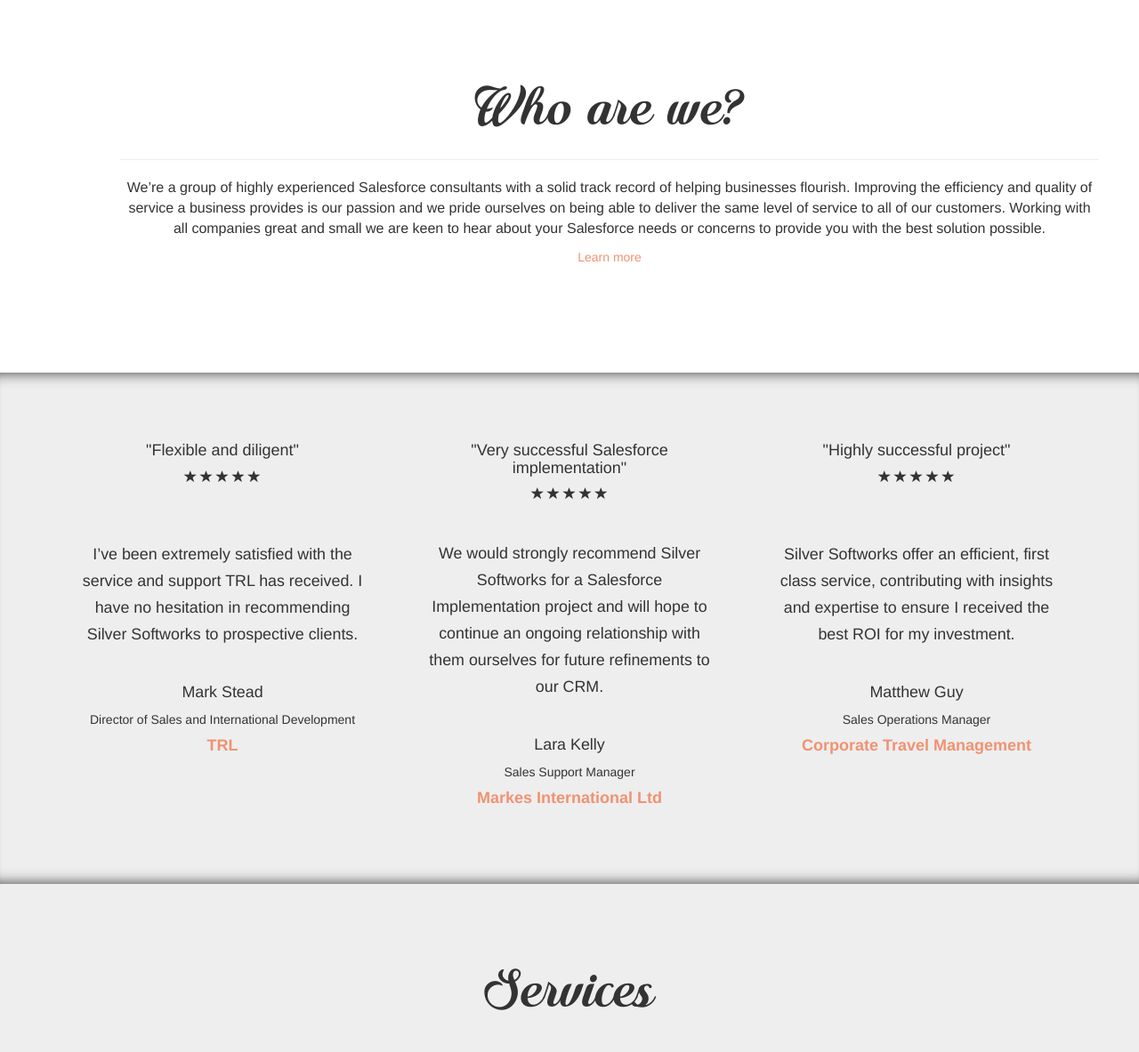
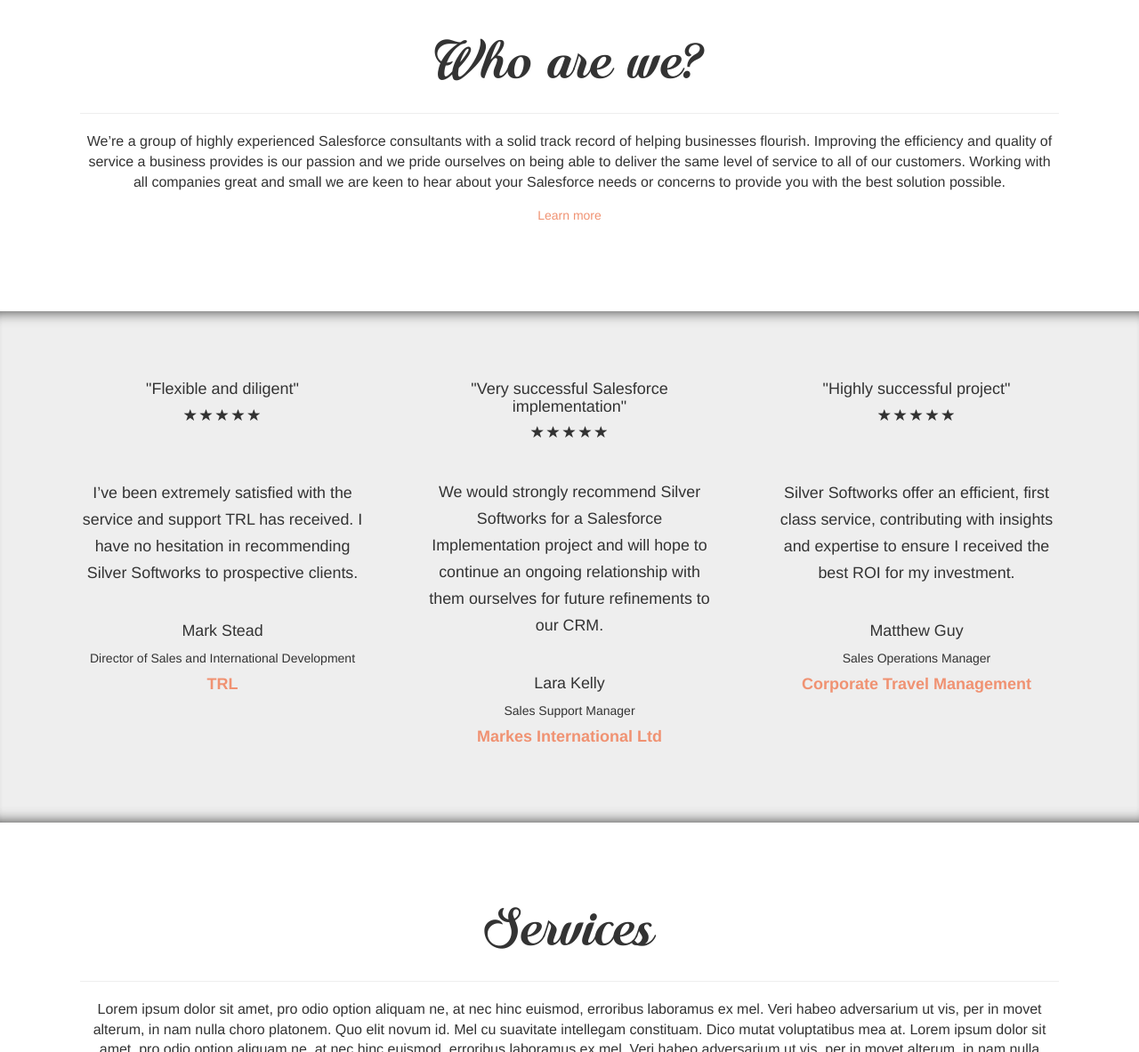
Before and after one commit to ThomasDavidPacker/Silver-Softworks, a Jekyll site: the page built from index.html, in a window 1280 px wide and 1400 px high, scrolled down 283 px. Shown: the part 217-1400 px from the top of the window at 89% size. Built offline with Jekyll 4.4.1, drawn with Linux system fonts in a browser that asks for light colours; nearby versions of some CDN libraries.

Commit message:
Mobile updates
Mobile updates

```diff
--- a/about.html
+++ b/about.html
@@ -3,7 +3,7 @@
 ---
 
 <div id="main-content">
-	<div class="c_section_large">
+	<div class="jumbotron" id="c_jumbotron_full_width_white">
 		<div class="container">
 			<div class="row">
 				<div class="col-md-12">
--- a/contact.html
+++ b/contact.html
@@ -10,7 +10,7 @@
 		</div>
 	</div>-->
 
-	<div class="c_section_large">
+	<div class="jumbotron" id="c_jumbotron_full_width_white">
 		<div class="container">
 			<div class="row">
 				<div class="col-md-12">
@@ -115,7 +115,7 @@
 	</div>
 
 
-	<div class="c_section_large">
+	<div class="jumbotron" id="c_jumbotron_full_width_white">
 		<div class="container">
 			<div class="row">
 				<div class="col-md-12">
--- a/css/style.css
+++ b/css/style.css
@@ -1,4 +1,14 @@
-.dropdown-menu
+#c_jumbotron_full_width_white
+{
+	background-color: white;
+}
+
+#c_jumbotron_full_width_white p
+{
+	font-size: 16px;
+}
+
+ .dropdown-menu
 {
 	padding: 0px;
 	border-top: 0px;
--- a/index.html
+++ b/index.html
@@ -76,7 +76,7 @@
 		</div>
 	</div>
 
-	<div class="c_section_large">
+	<div class="jumbotron" id="c_jumbotron_full_width_white">
 		<div class="container">
 			<div class="row">
 				<div class="col-md-12">
@@ -151,7 +151,7 @@
 	</div>
 
 
-	<div class="jumbotron">
+	<div class="jumbotron" id="c_jumbotron_full_width_white">
 		<div class="container">
 				<div class="row">
 					<div class="col-md-12">
```
Also changed, not shown: blog.html (+4 -4 lines).
